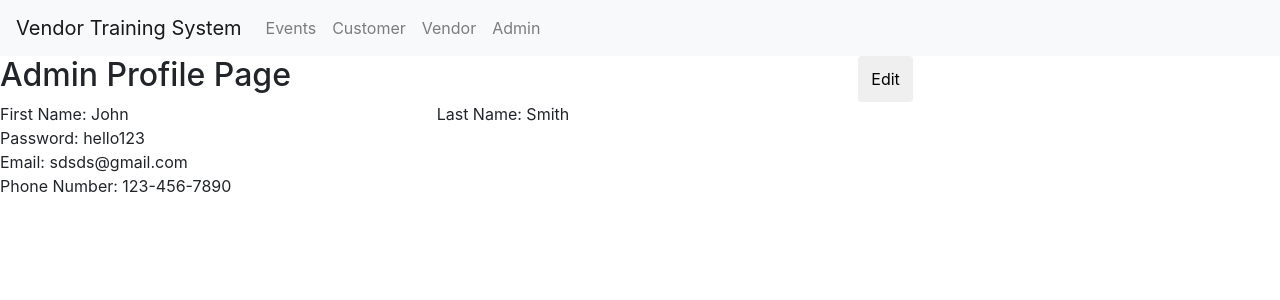
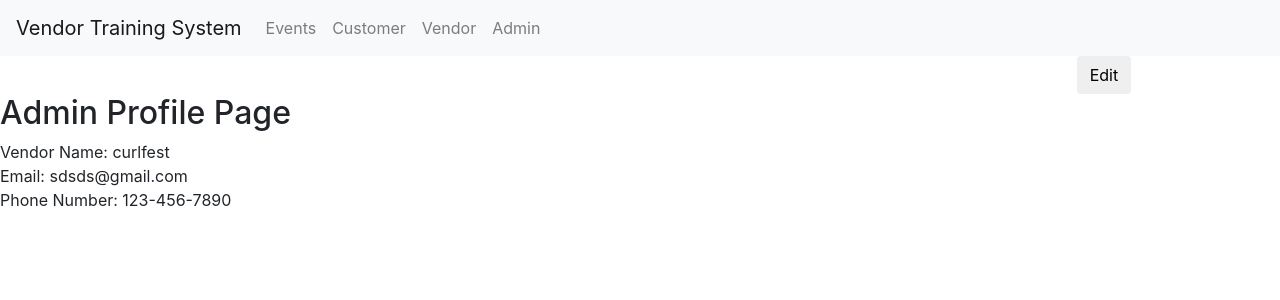
Before and after one commit to dave325/vendorTrainingSystem, an Angular app in the folder vendorTrainingSystem/: page /admin in a window 1280 px wide. Shown: the top 300 px of the page. Built offline with nearby package versions, Linux system fonts and the light colour scheme.

Commit message:
added routing to event edit modal

```diff
--- a/vendorTrainingSystem/src/app/app-routing.module.ts
+++ b/vendorTrainingSystem/src/app/app-routing.module.ts
@@ -12,7 +12,7 @@ import { AdminComponent } from './components/admin/admin.component';
 import { ListEventsComponent } from './components/list-events/list-events.component';
 import { ReportVendorComponent} from './modals/report-vendor/report-vendor.component';
 import { ContactInfoComponent} from './components/contact-info/contact-info.component';
-
+import { EventEditComponent } from './modals/event-edit/event-edit.component';
 
 const routes: Routes = [
   { path: '', component: FrontPageComponent },
@@ -21,6 +21,7 @@ const routes: Routes = [
   { path: 'admin', component: AdminComponent },
   { path: 'list-events', component: ListEventsComponent },
   { path: 'reportVendor', component: ReportVendorComponent },
+  { path: 'editEvent', component: EventEditComponent },
   { path: 'contact', component: ContactInfoComponent }
 ];
 
--- a/vendorTrainingSystem/src/app/app.module.ts
+++ b/vendorTrainingSystem/src/app/app.module.ts
@@ -22,6 +22,7 @@ import { LoginComponent } from './modals/login/login.component';
 import { EventModalComponent } from './modals/event-modal/event-modal.component';
 import { AboutComponent } from './modals/about/about.component';
 import { NgbModule } from '@ng-bootstrap/ng-bootstrap';
+import { EventEditComponent } from './modals/event-edit/event-edit.component';
 
 @NgModule({
   declarations: [
@@ -43,7 +44,8 @@ import { NgbModule } from '@ng-bootstrap/ng-bootstrap';
     LoginComponent,
     EventModalComponent,
     AboutComponent,
-    EventModalComponent
+    EventModalComponent,
+    EventEditComponent
   ],
   imports: [
     BrowserModule,
--- a/vendorTrainingSystem/src/app/components/admin/admin-profile/admin-profile.component.html
+++ b/vendorTrainingSystem/src/app/components/admin/admin-profile/admin-profile.component.html
@@ -1,26 +1,17 @@
 <div>
   <div *ngIf = "!editing; else editBlock">
     <div class = "row">
-      <h2 class = "col-8">Admin Profile Page</h2>
-      <button class = "btn" (click) ="editing = true">Edit</button>
-
+      <p class = "col-10">  </p>
+      <button class = "btn" (click)="editing = true">Edit</button>
     </div>
+    <h2>Admin Profile Page</h2>
 
     <div class = "row">
       <div class = "col-4">
-        First Name: {{adminProfileModel.firstName}}
-      </div>
-
-      <div class = "col-4">
-        Last Name: {{adminProfileModel.lastName}}
+        Vendor Name: {{adminProfileModel.vendorName}}
       </div>
     </div>
 
-    <div class = "row">
-      <div class = "col-4">
-        Password: {{adminProfileModel.password}}
-      </div>
-    </div>
 
     <div class = "row">
       <div class = "col-4">
@@ -38,29 +29,11 @@
     <h3> Edit Profile Info </h3>
     <form #form="ngForm" (ngSubmit) = "onSubmitConfirm()">
       <div class = "form-group">
-        <label for="firstName">First Name:</label>
-        <input name="firstName" class="form-control" [(ngModel)] ="adminProfileModel.firstName" #firstName="ngModel" required>
-        <div *ngIf ="firstName.invalid && (firstName.touched || firstName.dirty)">
-            "First name cannot be empty"
+        <label for="vendorName">Vendor Name:</label>
+        <input name="vendorName" class="form-control" [(ngModel)] ="adminProfileModel.vendorName" #vendorName="ngModel" required>
+        <div *ngIf ="vendorName.invalid && (vendorName.touched || vendorName.dirty)">
+            "Vendor name cannot be empty"
         </div>
-        <br>
-      </div>
-      <div class = "form-group">
-        <label for="lastName">Last Name:</label>
-        <input name="lastName" class="form-control" [(ngModel)]="adminProfileModel.lastName" #lastName="ngModel" required>
-        <div *ngIf = "lastName.invalid && (lastName.tourched || lastName.dirty)" class="invalid-feedback">
-            "Last name cannot be empty"
-        </div>
-        <br>
-      </div>
-
-      <div class = "form-group">
-        <label for="password">Password:</label>
-        <input name="password" class="form-control" [(ngModel)] ="adminProfileModel.password" #password="ngModel" required>
-        <div *ngIf ="password.invalid && (password.dirty || password.touched)">
-            "Password cannot be empty"
-        </div>
-        <br>
 
       </div>
       <div class = "form-group">
@@ -69,7 +42,6 @@
         <div *ngIf ="!emailRegex.test(adminProfileModel.email) && !(adminProfileModel.email === '')">
           "invalid email address"
         </div>
-        <br>
       </div>
       <div class = "form-group">
         <label for="phoneNumber">phoneNumber:</label>
@@ -77,7 +49,6 @@
         <div *ngIf ="!phoneRegex.test(adminProfileModel.phoneNumber) && !(adminProfileModel.phoneNumber === '')">
             "Invalid phoneNumber"
         </div>
-        <br>
       </div>
       <button type = "submit" class="btn btn-success"> Submit </button>
     </form>
--- a/vendorTrainingSystem/src/app/components/admin/admin-profile/admin-profile.component.ts
+++ b/vendorTrainingSystem/src/app/components/admin/admin-profile/admin-profile.component.ts
@@ -1,11 +1,9 @@
 import { Component, OnInit } from '@angular/core';
 import { environment} from '../../../../environments/environment'
 interface AdminProfileModel{
-  firstName: string,
-  lastName: string,
+  vendorName: string,
   email: string,
-  phoneNumber: string,
-  password: string
+  phoneNumber: string
 }
 
 @Component({
@@ -19,11 +17,9 @@ export class AdminProfileComponent implements OnInit {
   phoneRegex = environment.regExTests.phoneRegex;
   emailRegex = environment.regExTests.emailRegex;
   constructor() {
-    this.adminProfileModel.firstName = "John";
-    this.adminProfileModel.lastName = "Smith";
+    this.adminProfileModel.vendorName = "curlfest";
     this.adminProfileModel.email = "sdsds@gmail.com";
     this.adminProfileModel.phoneNumber = "123-456-7890";
-    this.adminProfileModel.password = "hello123";
   }
 
   ngOnInit() {
@@ -31,14 +27,8 @@ export class AdminProfileComponent implements OnInit {
 
   onSubmitConfirm(){
     let valid:boolean = true;
-    console.log(this.adminProfileModel.firstName)
-    if(this.adminProfileModel.firstName === ""){//trim before check
-      valid = false;
-    }
-    if(this.adminProfileModel.lastName === ""){
-      valid = false;
-    }
-    if(this.adminProfileModel.password === ""){ //min req for password?
+    console.log(this.adminProfileModel.vendorName)
+    if(this.adminProfileModel.vendorName === ""){//trim before check
       valid = false;
     }
     if(!this.phoneRegex.test(this.adminProfileModel.phoneNumber) && !(this.adminProfileModel.phoneNumber === '')){
@@ -48,6 +38,7 @@ export class AdminProfileComponent implements OnInit {
       valid = false;
     }
     if(valid){
+      alert("name: "+ this.adminProfileModel.vendorName+", phoneNumber: "+ this.adminProfileModel.phoneNumber+ ", email: "+this.adminProfileModel.email);
       this.editing = false;
     }
 
--- /dev/null
+++ b/vendorTrainingSystem/src/app/modals/event-edit/event-edit.component.html
@@ -0,0 +1,3 @@
+<p>
+  event-edit works!
+</p>
--- /dev/null
+++ b/vendorTrainingSystem/src/app/modals/event-edit/event-edit.component.ts
@@ -0,0 +1,15 @@
+import { Component, OnInit } from '@angular/core';
+
+@Component({
+  selector: 'dsol-event-edit',
+  templateUrl: './event-edit.component.html',
+  styleUrls: ['./event-edit.component.css']
+})
+export class EventEditComponent implements OnInit {
+
+  constructor() { }
+
+  ngOnInit() {
+  }
+
+}
--- a/vendorTrainingSystem/src/app/modals/report-vendor/report-vendor.component.ts
+++ b/vendorTrainingSystem/src/app/modals/report-vendor/report-vendor.component.ts
@@ -1,4 +1,5 @@
-import { Component, OnInit } from '@angular/core';
+import { Component, OnInit, Input } from '@angular/core';
+import {NgbActiveModal} from '@ng-bootstrap/ng-bootstrap';
 
 interface ReportVendorModel{
   vendorName: string;
@@ -12,8 +13,8 @@ interface ReportVendorModel{
 })
 export class ReportVendorComponent implements OnInit {
   reportVendorModel = <ReportVendorModel>{};
-  showModal:boolean = false;
-  constructor() {
+
+  constructor(activeModal: NgbActiveModal) {
 
   }
 
```
Also changed, not shown: vendorTrainingSystem/src/app/modals/event-edit/event-edit.component.css (added), 1 other file (tests, documents, lock files or other folders).
